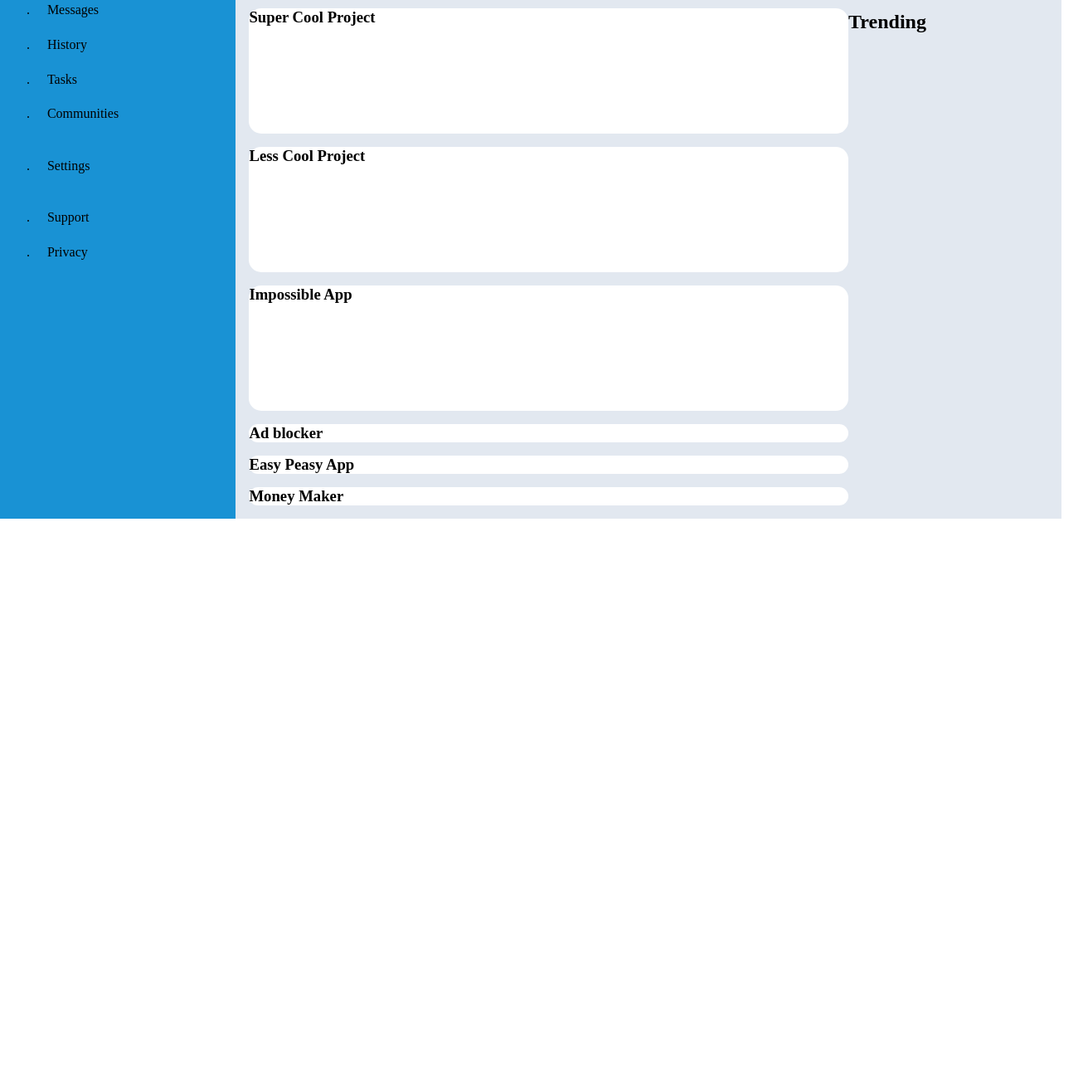
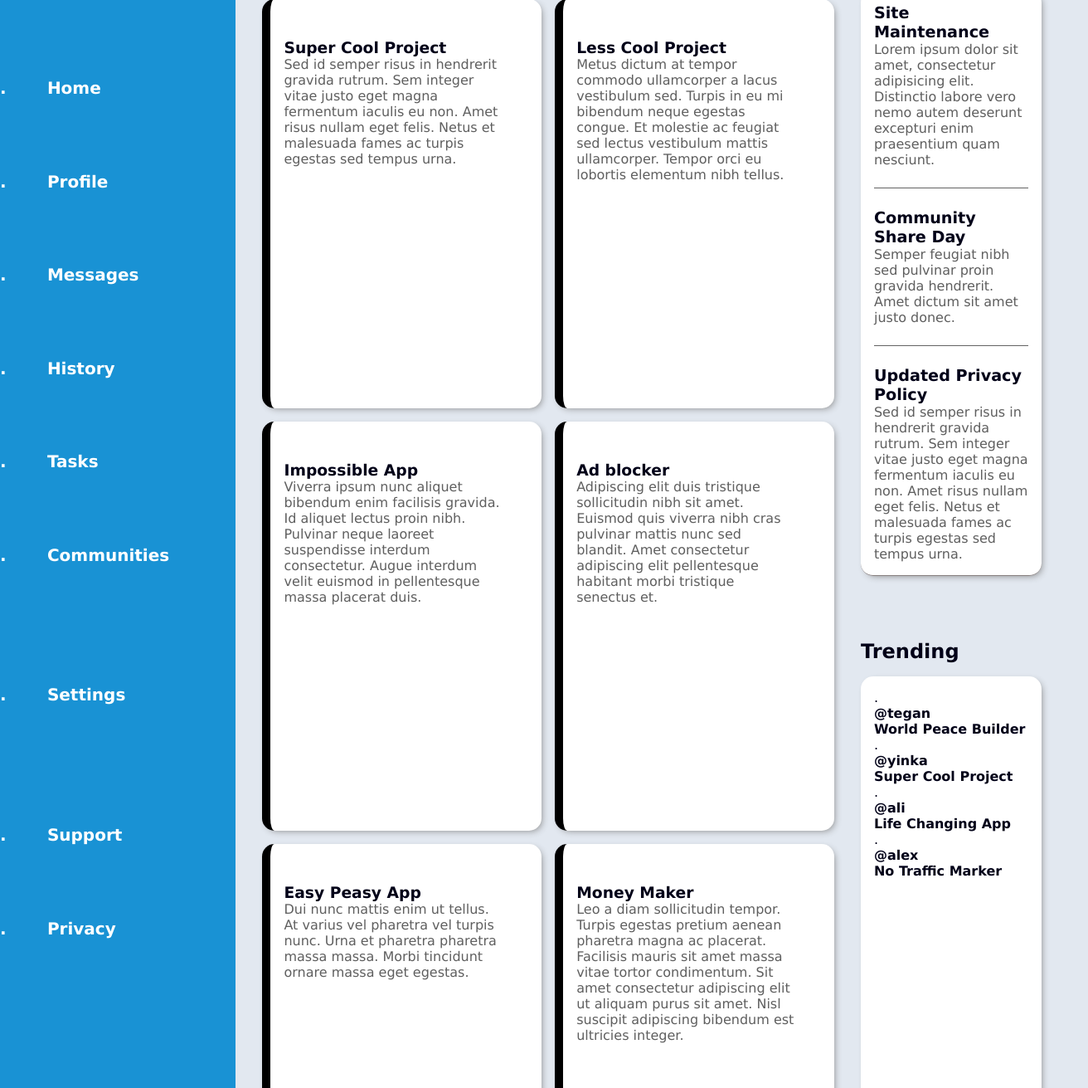
Before and after one commit to EnzyCue/admin-dashboard, a plain HTML site: page index.html in a window 1280 px wide. Shown: the part 175-1486 px from the top of the page at 83% size, 1312 px wide, since content can reach past the window. Before the commit the page ends 800 px from the top, so only its background shows below. Drawn offline with Linux system fonts and the light colour scheme.

Commit message:
Implement Main content + stylie text + fix margin/padding/gap issues in main content.

```diff
--- a/index.html
+++ b/index.html
@@ -50,52 +50,122 @@
         <div class="your-projects">
             <h2 class="title">Your Projects</h2>
             <div class="card">
+
                 <h3>Super Cool Project</h3>
-                <p></p>
+                <p>Sed id semper risus in hendrerit gravida rutrum.
+                    Sem integer vitae justo eget magna fermentum
+                    iaculis eu non. Amet risus nullam eget felis.
+                    Netus et malesuada
+                    fames ac turpis egestas sed tempus urna. </p>
                 <div class="SVG-elements"></div>
             </div>
             <div class="card">
+
                 <h3>Less Cool Project</h3>
-                <p></p>
+                <p>
+                    Metus dictum at tempor commodo ullamcorper a
+                    lacus vestibulum sed. Turpis in eu mi bibendum
+                    neque egestas congue. Et molestie ac feugiat
+                    sed lectus vestibulum mattis ullamcorper.
+                    Tempor orci eu lobortis elementum nibh tellus.
+                </p>
                 <div class="SVG-elements"></div>
             </div>
             <div class="card">
+
                 <h3>Impossible App</h3>
-                <p></p>
+                <p>
+                    Viverra ipsum nunc aliquet bibendum enim
+                    facilisis gravida. Id aliquet lectus proin
+                    nibh. Pulvinar neque laoreet suspendisse
+                    interdum consectetur. Augue interdum velit
+                    euismod in pellentesque massa placerat duis.
+                </p>
                 <div class="SVG-elements"></div>
             </div>
             <div class="card">
+
                 <h3>Ad blocker</h3>
-                <p></p>
+                <p>Adipiscing elit duis tristique sollicitudin
+                    nibh sit amet. Euismod quis viverra nibh cras
+                    pulvinar mattis nunc sed blandit. Amet
+                    consectetur adipiscing elit pellentesque
+                    habitant morbi tristique
+                    senectus et.</p>
                 <div class="SVG-elements"></div>
             </div>
             <div class="card">
+
                 <h3>Easy Peasy App</h3>
-                <p></p>
+                <p>Dui nunc mattis enim ut tellus.
+                    At varius vel pharetra vel turpis
+                    nunc. Urna et pharetra pharetra massa
+                    massa. Morbi tincidunt
+                    ornare massa eget egestas.</p>
                 <div class="SVG-elements"></div>
             </div>
             <div class="card">
+
                 <h3>Money Maker</h3>
-                <p></p>
+                <p>Leo a diam sollicitudin tempor. Turpis
+                    egestas pretium aenean pharetra magna ac
+                    placerat. Facilisis mauris sit amet massa
+                    vitae tortor condimentum. Sit amet consectetur
+                    adipiscing elit ut aliquam purus sit amet.
+                    Nisl suscipit adipiscing
+                    bibendum est ultricies integer.</p>
                 <div class="SVG-elements"></div>
             </div>
         </div>
         <div class="side-container">
-            <div class="announcements">
-                <h2 class="title">Announcements</h2>
-                <div class="card">
-                    <div class="first-section"></div>
-                    <div class="second-section"></div>
-                    <div class="third-section"></div>
+            <h2 class="title">Announcements</h2>
+            <div class="card announcements-card">
+                <div class="first-section">
+                    <h4>Site Maintenance</h4>
+                    <p>Lorem ipsum dolor sit amet,
+                        consectetur adipisicing elit.
+                        Distinctio labore vero nemo autem
+                        deserunt excepturi enim praesentium
+                        quam nesciunt. </p>
+                    </div>
+                <div class="second-section">
+                    <h4>Community Share Day</h4>
+                    <p>Semper feugiat nibh sed
+                        pulvinar proin gravida
+                        hendrerit. Amet dictum
+                        sit amet justo donec.
+                         </p>
                 </div>
-            </div>
-            <div class="trending">
-                <h2 class="title">Trending</h2>
-                <div class="card">
-                    <div class="first-profile"></div>
-                    <div class="second-profile"></div>
-                    <div class="third-profile"></div>
-                    <div class="fourth-profile"></div>
+                <div class="third-section">
+                    <h4>Updated Privacy Policy</h4>
+                    <p>Sed id semper risus in hendrerit gravida rutrum.
+                        Sem integer vitae justo eget magna fermentum
+                        iaculis eu non. Amet risus nullam eget felis.
+                        Netus et malesuada fames ac turpis egestas sed
+                        tempus urna. </p>
+                </div>
+        </div>
+            <h2 class="title">Trending</h2>
+            <div class="card trending-card">
+                <div class="first-profile">
+                    <div>.</div>
+                    <h4>@tegan</h4>
+                    <h4>World Peace Builder</h4>
+                </div>
+                <div class="second-profile">
+                    <div>.</div>
+                    <h4>@yinka</h4>
+                    <h4>Super Cool Project</h4>
+                </div>
+                <div class="third-profile">
+                    <div>.</div>
+                    <h4>@ali</h4>
+                    <h4>Life Changing App</h4>
+                </div>
+                <div class="fourth-profile">
+                    <div>.</div>
+                    <h4>@alex</h4>
+                    <h4>No Traffic Marker</h4>
                 </div>
             </div>
         </div>
--- a/style.css
+++ b/style.css
@@ -1,6 +1,7 @@
 * {
     margin: 0;
     padding: 0;
+    color: rgb(0, 0, 24);
 }
 
 body, html {
@@ -10,8 +11,12 @@ body {
     display: grid;
     grid-template-columns: 2fr 7fr;
     grid-template-rows: 2fr 11fr;
+    font-family: Verdana, Geneva, Tahoma, sans-serif;
 }
-
+p {
+    color: rgb(95, 95, 95);
+    font-weight: 500;
+}
 .sidebar {
     background-color: #1992d4;
     grid-column: 1 / 2;
@@ -19,22 +24,24 @@ body {
     display: grid;
     grid-auto-flow: column;
     grid-template-columns: 1fr 4fr;
-    grid-template-rows: 2fr repeat(6, 1fr) 2fr 1fr 1fr 300px;
+    grid-template-rows: 2fr repeat(6, 1fr) 2fr 1fr 1fr 4fr;
 }
 .sidebar-header{
     grid-row: 1 / 2;
     font-size: 30px;
 }
-.sidebar-header ~ h2{
+.sidebar-header ~ div{
     font-size: 20px;
 }
 .sidebar div{
     display: grid;
     align-items: center;
+    font-weight: 600;
+    color: white;
 }
 .sidebar div[class$='svg']{
     grid-column: 1 / 2;
-    margin-left: 2rem;
+    /* margin-left: 1rem; */
 }
 
 .header {
@@ -46,11 +53,18 @@ body {
     grid-row: 1fr 1fr;
     align-items: center;
     justify-items: center;
+    box-shadow: 0 9px 10px -10px #888;
+    z-index: 1;
 }
 .header div{
     display: flex;
 }
 
+
+.card {
+    border-radius: 15px;
+    background-color: #ffffff;
+}
 
 .main-content {
     background-color: #e2e8f0;
@@ -59,21 +73,73 @@ body {
     display: grid;
     grid-template-columns: 9fr 3fr;
     grid-template-rows: 1fr;
-    padding: 1rem;
+    gap: 2rem;
+    height: 100%;
+    width: 100%;
+    padding-left: 2rem;
 }
 .your-projects{
     display: grid;
-    grid-auto-columns: 1fr 1fr;
-    grid-template-rows: 1fr 5fr 5fr 5fr;
+    grid-template-columns: 1fr 1fr;
+    grid-template-rows: 1fr 5fr 5fr 5fr 1fr;
     gap: 1rem;
+    height: 100%;
+    width: 100%;
 }
+.your-projects .title {
+    grid-column: 1 / 3;
+    align-self: end;
+}
+.your-projects .card {
+    border-left: 10px solid black;
+    grid-template-columns: 1fr 20fr;
+    grid-template-rows: 1fr 4fr  1fr;
+}
+.your-projects .card > h3 {
+    margin-top: 2rem;
+    margin-left: 0.5;
+    font-weight: 900;
+}
+.your-projects .card > p {
+    margin-right: 2rem;
+}
+.main-content .card {
+    display: flex;
+    flex-direction: column;
+    padding: 1rem;
+    box-shadow: 3px 3px 8px -3px #888;
+}
+
+
+
 .side-container {
     display: grid;
-    grid-auto-columns: 1fr;
-    grid-template-rows: 1fr 8fr 1fr 8fr;
+    grid-auto-flow: column;
+    grid-template-columns: 1fr 2.5rem;
+    grid-template-rows: 1fr 8fr 1fr 8fr 1fr;
     gap: 1rem;
+    height: 100%;
+    width: 100%;
 }
-.card {
-    border-radius: 15px;
-    background-color: #ffffff;
+.side-container .title {
+    align-self: end;
 }
+.side-container .announcements-card {
+    justify-content: space-between;
+    gap: 1.5rem;
+}
+.side-container .announcements-card{
+    /* margin-left: 1rem; */
+    /* margin-right: 2rem; */
+    border-bottom: 0.5px solid rgb(136, 128, 128);
+}
+
+.side-container .announcements-card .first-section,
+.side-container .announcements-card .second-section{
+    border-bottom: 0.5px solid hsl(0deg 0% 39%);
+    padding-bottom: 1.5rem;
+}
+.side-container .announcements-card h4 {
+    font-weight: 900;
+    font-size: larger;
+}
```
